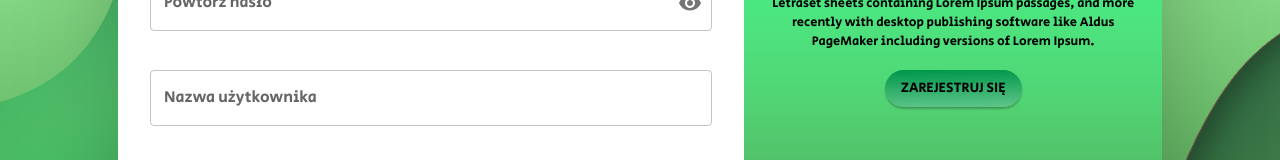
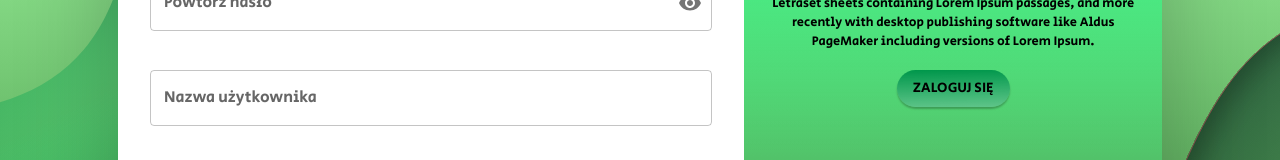
Before and after one commit to Szocik01/Projekt_inzynierski_frontend, a React (Create React App) app: page /register in a window 1280 px wide. Shown: the part 451-611 px from the top of the page. Built offline with nearby package versions, Linux system fonts and the light colour scheme.

Commit message:
Fix register link bug

```diff
--- a/src/pages/Register.tsx
+++ b/src/pages/Register.tsx
@@ -206,7 +206,7 @@ const Register = () => {
             and more recently with desktop publishing software like Aldus
             PageMaker including versions of Lorem Ipsum.
           </p>
-          <Link to="/login"><Button sx={buttonStyles} variant="contained" role="link" type="button">Zarejestruj się</Button></Link>
+          <Link to="/login"><Button sx={buttonStyles} variant="contained" role="link" type="button">Zaloguj się</Button></Link>
         </div>
       </div>
     </SingleColumn>
```
